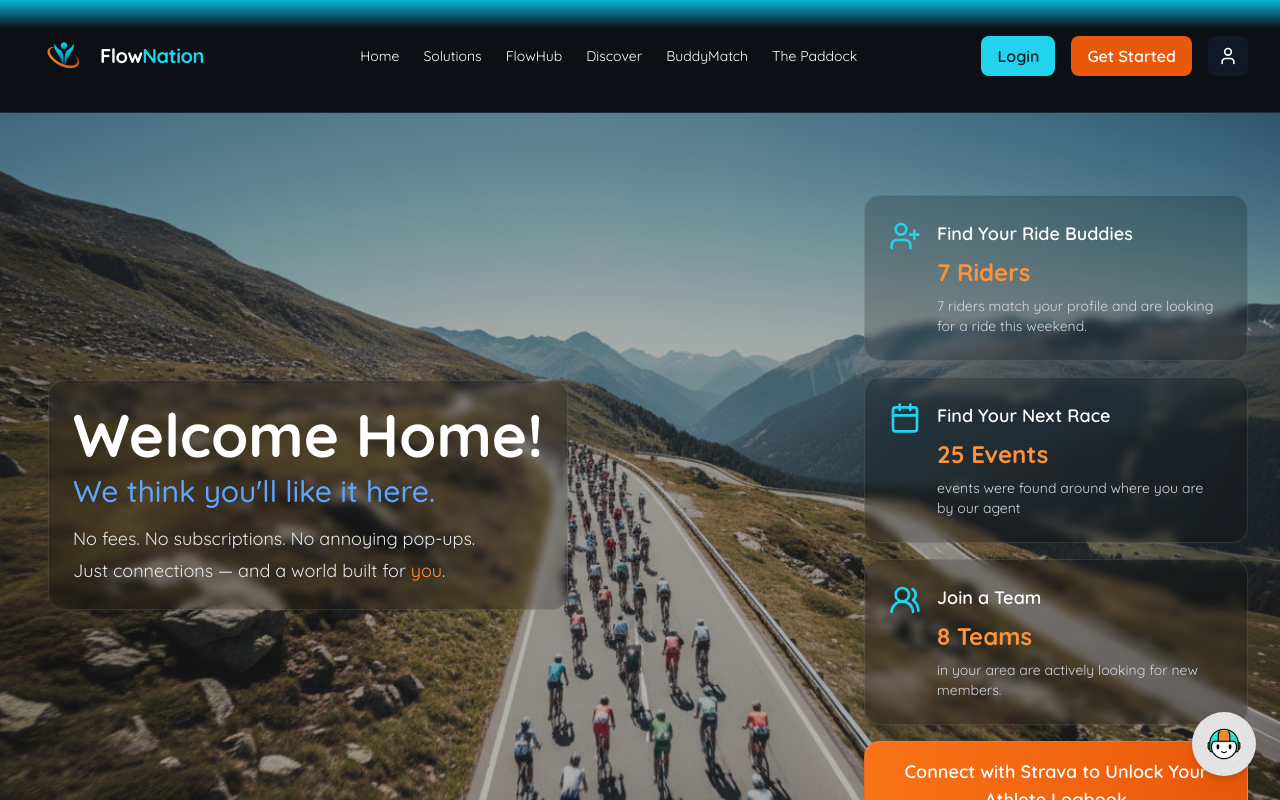
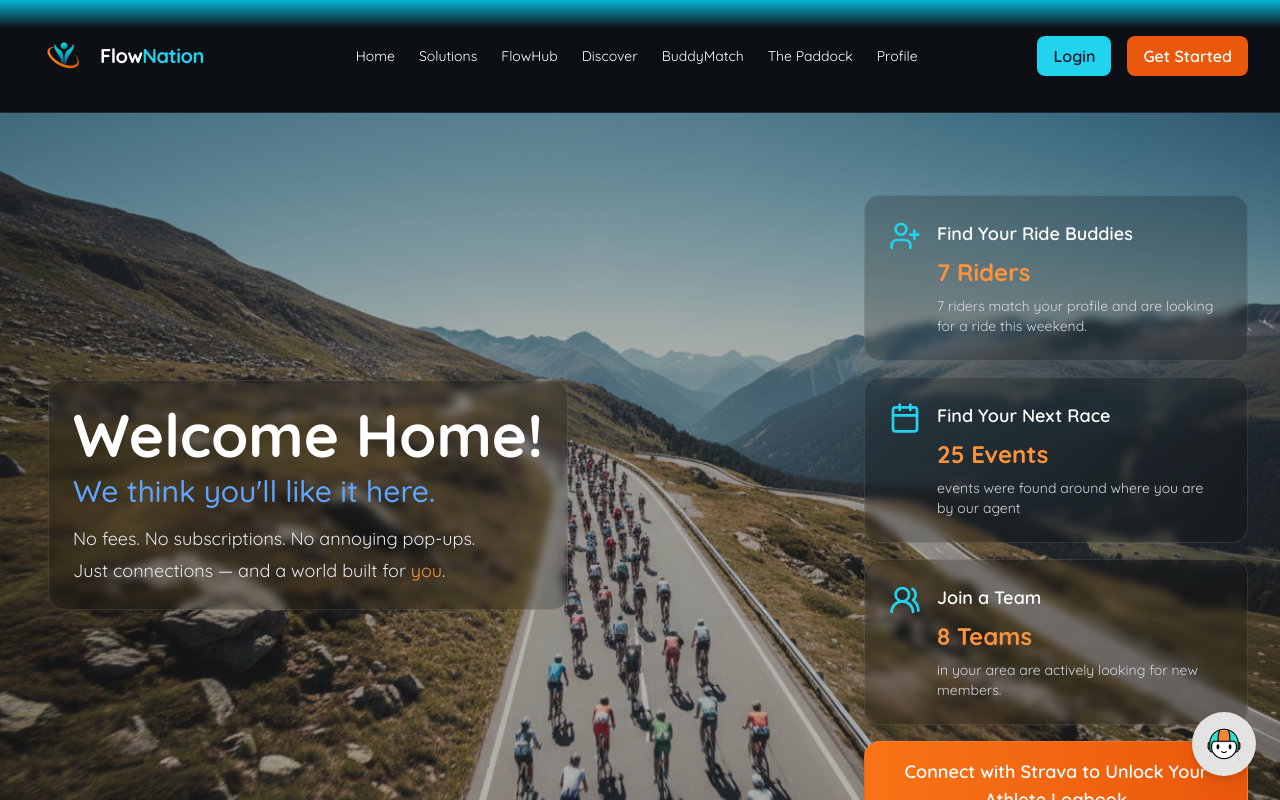
Before and after one commit to ilyacantor/flownation_bolt, a React (Vite) app: page / in a window 1280 px wide. Shown: the top 800 px of the page. Built offline with nearby package versions, Linux system fonts and the light colour scheme.

Commit message:
Updated LandingPage.tsx

```diff
--- a/src/pages/LandingPage.tsx
+++ b/src/pages/LandingPage.tsx
@@ -1,7 +1,7 @@
 import { useState, useEffect } from 'react';
 import { Link } from 'react-router-dom';
 import QuickSignupModal from '../components/QuickSignupModal';
-import GuestNavigation from '../components/GuestNavigation';
+import Header from '../components/Header';
 import Footer from '../components/Footer';
 import HeroSection from '../components/HeroSection';
 import TeaserCard from '../components/TeaserCard';
@@ -19,7 +19,7 @@ export default function LandingPage() {
 
   return (
     <div className="flex flex-col text-white bg-[#0E1013]">
-      <GuestNavigation />
+      <Header />
       <HeroSection />
 
       {/* Who Are You Section */}
```
